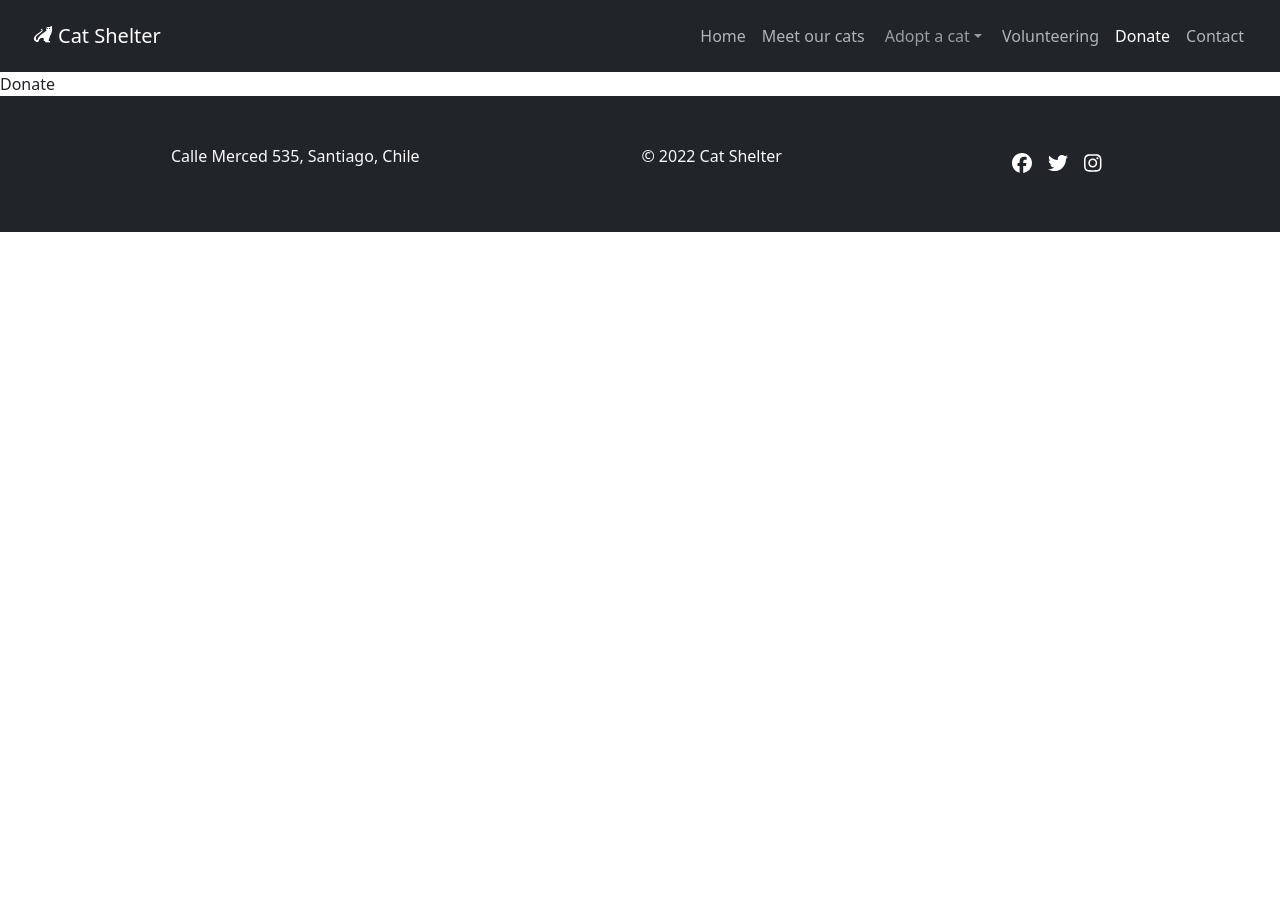
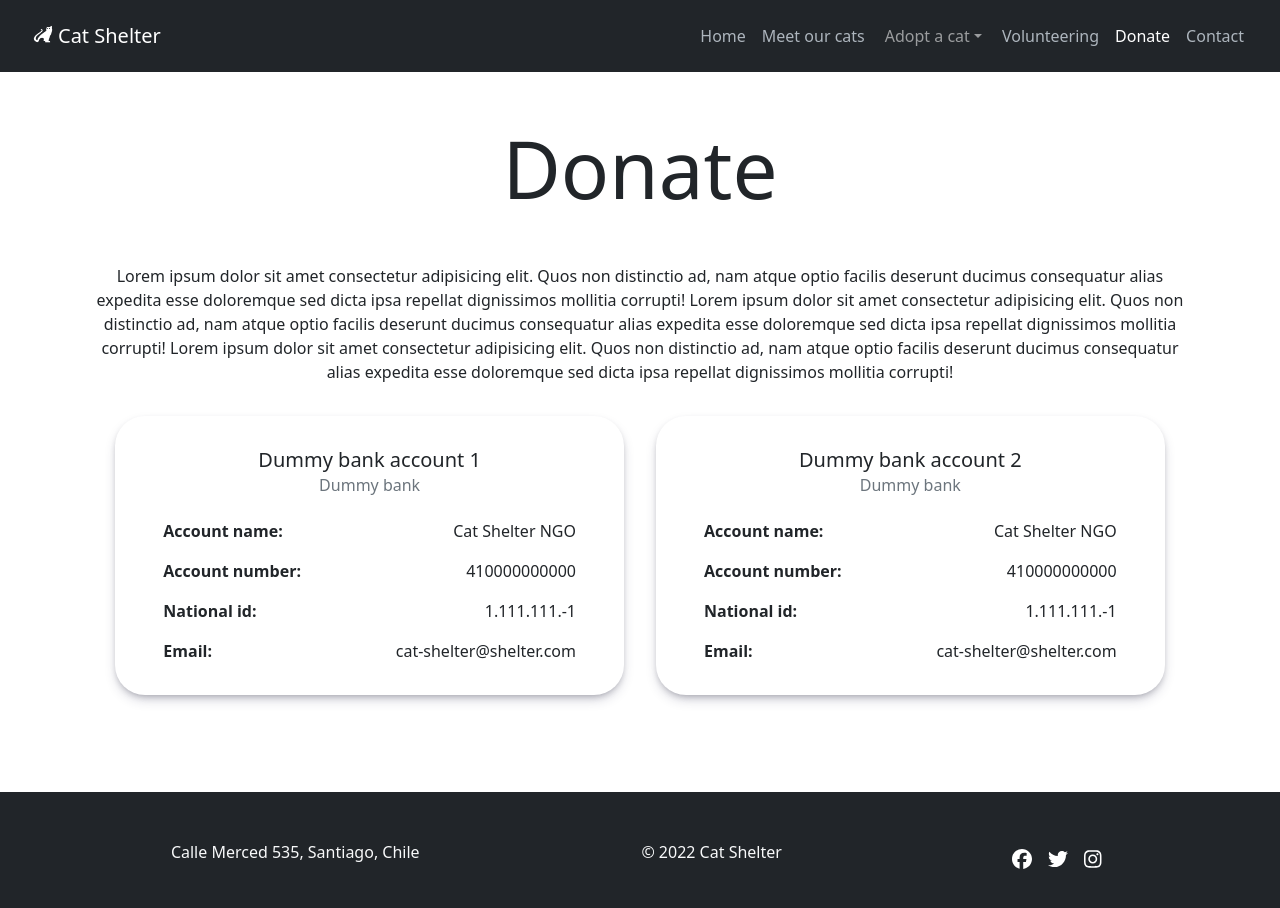
Before and after one commit to Fuyula/cat-shelter-app, a React (Create React App) app: page /donate in a window 1280 px wide. Shown: the top 908 px of the page. Before the commit the page ends 800 px from the top, so only its background shows below. Built offline with nearby package versions, Linux system fonts and the light colour scheme.

Commit message:
feat: added donate view

```diff
--- a/src/components/CatsPagination.jsx
+++ b/src/components/CatsPagination.jsx
@@ -1,5 +1,6 @@
 import React from 'react'
-import PropTypes from 'prop-types'
+import PropTypes from 'prop-types';
+import '../styles/components/cats-pagination.scss'
 
 const CatsPagination = props => {
   return (
--- a/src/components/FilterSearchModal.jsx
+++ b/src/components/FilterSearchModal.jsx
@@ -2,6 +2,7 @@ import React from 'react';
 import { TwoThumbInputRange } from 'react-two-thumb-input-range';
 import BooleanRadioButton from './BooleanRadioButton';
 import PropTypes from 'prop-types';
+import '../styles/components/filter-search-modal.scss'
 
 const FilterSearchModal = ( { filters, setFilterByAge, filterByAge } ) => {
     return (
@@ -66,7 +67,7 @@ const FilterSearchModal = ( { filters, setFilterByAge, filterByAge } ) => {
 
 FilterSearchModal.propTypes = {
     filters: PropTypes.array.isRequired,
-    onValueChange: PropTypes.func.isRequired,
+    setFilterByAge: PropTypes.func.isRequired,
     filterByAge: PropTypes.array.isRequired,
 }
 
--- a/src/components/SingleCatCard.jsx
+++ b/src/components/SingleCatCard.jsx
@@ -1,9 +1,10 @@
 import React from 'react';
 import PropTypes from 'prop-types';
+import '../styles/components/single-cat-card.scss'
 
 const SingleCatCard = ({ cat }) => {
   return (
-    <div className = "card mx-2 mt-5 d-flex flex-column">
+    <div className = "cat-card mx-2 mt-5 d-flex flex-column">
         <div className = "row g-0 d-flex flex-grow-1">
             <div className = "col-lg-5">
                 <img
--- a/src/pages/Contact.jsx
+++ b/src/pages/Contact.jsx
@@ -2,7 +2,13 @@ import React from 'react'
 
 const Contact = () => {
   return (
-    <div>Contact</div>
+    <div className='App container-fluid d-flex flex-column align-items-center' style={{ minHeight: '90vh' }} >
+      <div className='mb-5 d-flex flex-row justify-content-center flex-wrap' style={{ width: '90%' }}>
+        <h1 className='display-1 my-5'>
+          Contact us
+        </h1>
+      </div>
+    </div>
   )
 }
 
--- a/src/pages/Donate.jsx
+++ b/src/pages/Donate.jsx
@@ -1,8 +1,37 @@
 import React from 'react'
+import { lorem } from '../dummyData';
+import '../styles/pages/donate.scss'
 
 const Donate = () => {
   return (
-    <div>Donate</div>
+    <div className='App container-fluid d-flex flex-column align-items-center' style={{ minHeight: '90vh' }} >
+      <div className='mb-5 d-flex flex-row justify-content-center flex-wrap' style={{ width: '90%' }}>
+        <h1 className='display-1 my-5'>
+          Donate
+        </h1>
+        <p className='px-2'> { lorem.repeat(3) } </p>
+        <div className="account-card card">
+          <div className="card-body">
+            <h5 className="card-title">Dummy bank account 1</h5>
+            <h6 className="card-subtitle mb-4 text-muted">Dummy bank</h6>
+            <p className="card-text d-flex justify-content-between mx-3"><b>Account name:</b> Cat Shelter NGO</p>
+            <p className="card-text d-flex justify-content-between mx-3"><b>Account number:</b> 410000000000</p>
+            <p className="card-text d-flex justify-content-between mx-3"><b>National id:</b> 1.111.111.-1</p>
+            <p className="card-text d-flex justify-content-between mx-3"><b>Email:</b> cat-shelter@shelter.com</p>
+          </div>
+        </div>
+        <div className="account-card card">
+          <div className="card-body">
+            <h5 className="card-title">Dummy bank account 2</h5>
+            <h6 className="card-subtitle mb-4 text-muted">Dummy bank</h6>
+            <p className="card-text d-flex justify-content-between mx-3"><b>Account name:</b> Cat Shelter NGO</p>
+            <p className="card-text d-flex justify-content-between mx-3"><b>Account number:</b> 410000000000</p>
+            <p className="card-text d-flex justify-content-between mx-3"><b>National id:</b> 1.111.111.-1</p>
+            <p className="card-text d-flex justify-content-between mx-3"><b>Email:</b> cat-shelter@shelter.com</p>
+          </div>
+        </div>
+      </div>
+    </div>
   )
 }
 
--- /dev/null
+++ b/src/styles/components/cats-pagination.scss
@@ -0,0 +1,12 @@
+@import "../../../node_modules/bootstrap/scss/functions";
+@import "../../../node_modules/bootstrap/scss/variables";
+
+.page-link {
+    border: none;
+    background-color: $gray-200;
+    color: $black;
+    &:hover {
+        background-color: $gray-500;
+        color: $black;
+    }
+}
--- /dev/null
+++ b/src/styles/components/filter-search-modal.scss
@@ -0,0 +1,11 @@
+@import "../../../node_modules/bootstrap/scss/functions";
+@import "../../../node_modules/bootstrap/scss/variables";
+
+.modal-header {
+    margin: 0;
+    padding: 0 $spacer 0 $spacer;
+    h1, button {
+        margin: 0;
+        padding: 0;
+    }
+}
--- /dev/null
+++ b/src/styles/components/single-cat-card.scss
@@ -0,0 +1,43 @@
+@import "../../../node_modules/bootstrap/scss/bootstrap";
+
+.cat-card {
+    @extend .card;
+    max-width: 45vw;
+    border: none;
+    box-shadow: rgba(50, 50, 93, 0.25) 0px 6px 12px -2px, rgba(0, 0, 0, 0.3) 0px 3px 7px -3px;
+    border-radius: 30px;
+    img {
+        border-radius: 30px 0 0 30px;
+    }
+    p {
+        padding: 0;
+        margin-inline: calc($spacer*.5);
+        margin-top: $spacer;
+        margin-bottom: $spacer;
+    }
+    b {
+        padding-inline-end: calc($spacer*1.5);
+    }
+}
+@include media-breakpoint-down(lg) {
+    .cat-card {
+        img {
+            border-radius: 30px 30px 0 0;
+        }
+        p {
+            padding: 0;
+            margin-inline: calc($spacer*.5);
+            margin-top: $spacer;
+            margin-bottom: $spacer;
+        }
+        b {
+            padding-inline-end: calc($spacer*1.5);
+        }
+    }
+
+}
+@include media-breakpoint-down(md) {
+    .cat-card{
+        max-width: 80vw;
+    }
+}
--- /dev/null
+++ b/src/styles/pages/donate.scss
@@ -0,0 +1,27 @@
+@import "../../../node_modules/bootstrap/scss/functions";
+@import "../../../node_modules/bootstrap/scss/variables";
+
+@import "../../../node_modules/bootstrap/scss/mixins";
+
+.account-card{
+    width: 45%;
+    box-shadow: rgba(50, 50, 93, 0.25) 0px 6px 12px -2px, rgba(0, 0, 0, 0.3) 0px 3px 7px -3px;
+    border-radius: 30px;
+    border: none;
+    margin: $spacer;
+    padding: $spacer;
+    p {
+        flex-direction: row;
+    }
+}
+
+@include media-breakpoint-down(lg) {
+    .account-card{
+        width: 100%;
+        margin: $spacer;
+        p {
+            flex-direction: column;
+            text-align: center;
+        }
+    }
+}
--- a/src/styles/pages/meet-our-cats.scss
+++ b/src/styles/pages/meet-our-cats.scss
@@ -1,4 +1,5 @@
 @import "../../../node_modules/bootstrap/scss/bootstrap";
+
 .form-control {
     transition: all .3s ease;
     border: none;
@@ -12,14 +13,7 @@
     border-width: 1px;
     box-shadow: rgba(0, 0, 0, 0.24) 0px 3px 8px;
 }
-.modal-header {
-    margin: 0;
-    padding: 0 $spacer 0 $spacer;
-    h1, button {
-        margin: 0;
-        padding: 0;
-    }
-}
+
 .meet-our-cats {
     h1,p {
         margin: 50px;
@@ -28,55 +22,7 @@
 .filter-nav {
     background-color: transparent;
 }
-.card {
-    max-width: 45vw;
-    border: none;
-    box-shadow: rgba(50, 50, 93, 0.25) 0px 6px 12px -2px, rgba(0, 0, 0, 0.3) 0px 3px 7px -3px;
-    border-radius: 30px;
-    img {
-        border-radius: 30px 0 0 30px;
-    }
-    p {
-        padding: 0;
-        margin-inline: calc($spacer*.5);
-        margin-top: $spacer;
-        margin-bottom: $spacer;
-    }
-    b {
-        padding-inline-end: calc($spacer*1.5);
-    }
-}
-.page-link {
-    border: none;
-    background-color: $gray-200;
-    color: $black;
-    &:hover {
-        background-color: $gray-500;
-        color: $black;
-    }
-}
-@include media-breakpoint-down(lg) {
-    .card {
-        img {
-            border-radius: 30px 30px 0 0;
-        }
-        p {
-            padding: 0;
-            margin-inline: calc($spacer*.5);
-            margin-top: $spacer;
-            margin-bottom: $spacer;
-        }
-        b {
-            padding-inline-end: calc($spacer*1.5);
-        }
-    }
 
-}
-@include media-breakpoint-down(md) {
-    .card{
-        max-width: 80vw;
-    }
-}
 @include media-breakpoint-down(sm) {
     .filter-nav-container {
         flex-direction: column;
```
Also changed, not shown: src/styles/pages/volunteering.scss (line endings or trailing spaces).
